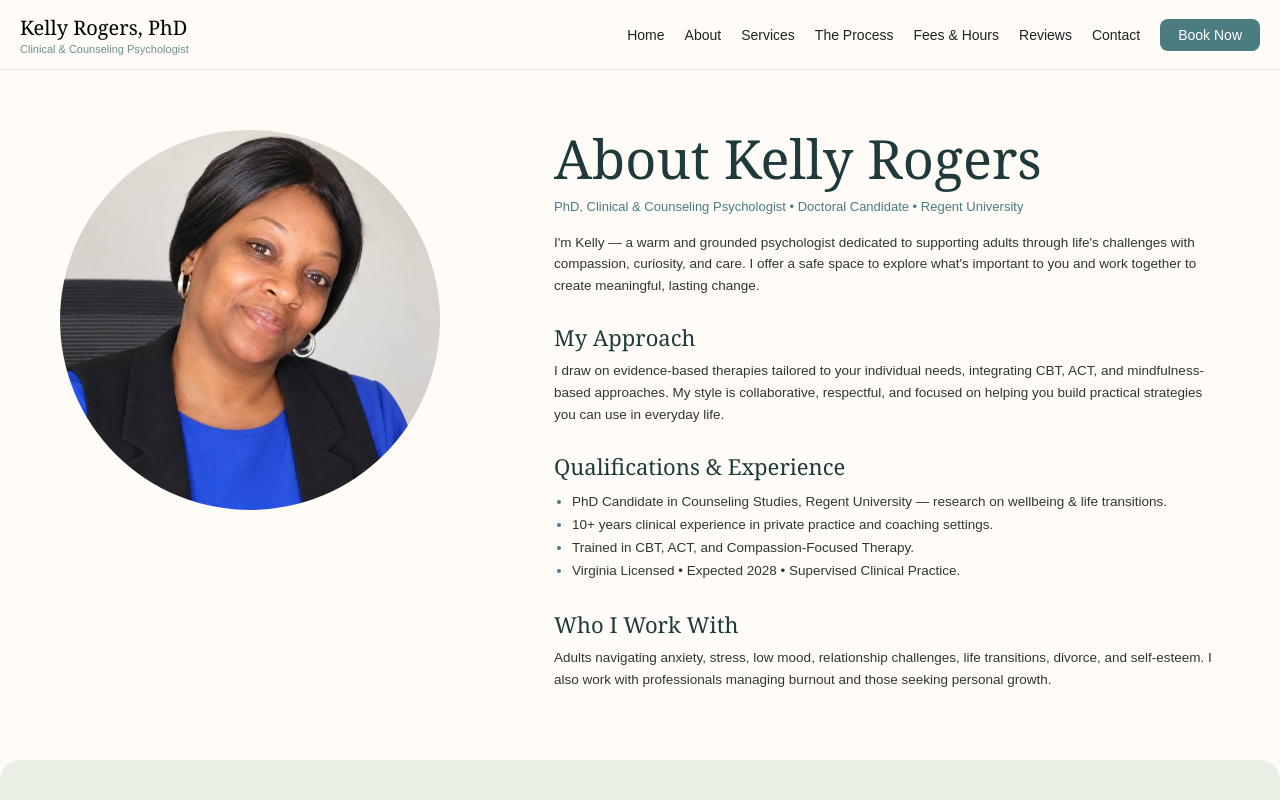
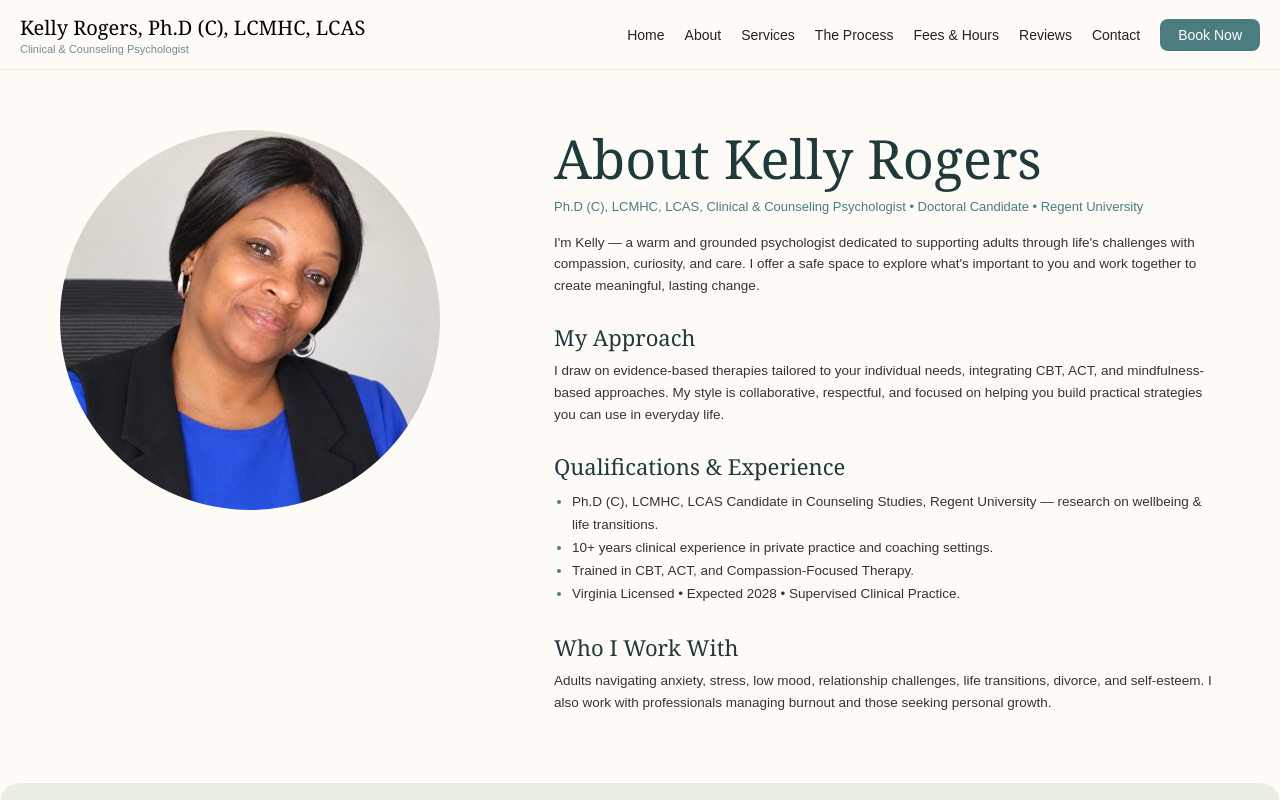
Before and after one commit to JoshuaOmosa/kelly-rogers, a Next.js app: page /about in a window 1280 px wide. Shown: the top 800 px of the page. Built offline with nearby package versions, Linux system fonts and the light colour scheme.

Commit message:
fix - dedupe credentials to single Ph.D (C), LCMHC, LCAS

```diff
--- a/app/about/page.tsx
+++ b/app/about/page.tsx
@@ -4,11 +4,11 @@ export default function AboutPage(){
       {/* HERO */}
       <section className="about-hero">
         <div className="about-img">
-          <img src="/kelly.jpg" alt="Kelly Rogers, PhD" />
+          <img src="/kelly.jpg" alt="Kelly Rogers, Ph.D (C), LCMHC, LCAS" />
         </div>
         <div className="about-text">
           <h1>About Kelly Rogers</h1>
-          <div className="cred">PhD, Clinical & Counseling Psychologist • Doctoral Candidate • Regent University</div>
+          <div className="cred">Ph.D (C), LCMHC, LCAS, Clinical & Counseling Psychologist • Doctoral Candidate • Regent University</div>
           <p className="intro">
             I'm Kelly — a warm and grounded psychologist dedicated to supporting adults through life's
             challenges with compassion, curiosity, and care. I offer a safe space to explore what's important
@@ -24,7 +24,7 @@ export default function AboutPage(){
 
           <h3>Qualifications & Experience</h3>
           <ul>
-            <li>PhD Candidate in Counseling Studies, Regent University — research on wellbeing & life transitions.</li>
+            <li>Ph.D (C), LCMHC, LCAS Candidate in Counseling Studies, Regent University — research on wellbeing & life transitions.</li>
             <li>10+ years clinical experience in private practice and coaching settings.</li>
             <li>Trained in CBT, ACT, and Compassion-Focused Therapy.</li>
             <li>Virginia Licensed • Expected 2028 • Supervised Clinical Practice.</li>
--- a/app/api/cron/route.ts
+++ b/app/api/cron/route.ts
@@ -14,7 +14,7 @@ export async function GET() {
 
   // FIX 1: From must be onboarding until domain verified in Resend
   const FROM = 'Kelly Rogers <onboarding@resend.dev>'
-  const KELLY_NOTIFY = process.env.NOTIFY_EMAIL || 'kelly@kellyrogers.com'
+  const KELLY_NOTIFY = process.env.NOTIFY_EMAIL || 'destini46@outlook.com'
 
   // 1. New leads older than 24h -> remind YOU (Kelly) - DON'T change status
   const { data: newLeads } = await supabaseAdmin
--- a/app/api/email/route.ts
+++ b/app/api/email/route.ts
@@ -10,7 +10,7 @@ export async function POST(req: Request) {
     if (!to) return NextResponse.json({ success: false, error: "Missing to" }, { status: 400 })
 
     const FROM = "Kelly Rogers <onboarding@resend.dev>"
-    const KELLY_EMAIL = "kelly@kellyrogersinteriors.com"
+    const KELLY_EMAIL = "destini46@outlook.com"
 
     if (type === "new-lead") {
       const { error } = await resend.emails.send({
@@ -27,7 +27,7 @@ export async function POST(req: Request) {
         from: FROM,
         to,
         subject: `Checking in, ${name} — your quote`,
-        html: `<p>Hi ${name},</p><p>Just checking in on the quote I sent — happy to answer any questions you have.</p><p>Warmly,<br/>Kelly Rogers, PhD</p>`
+        html: `<p>Hi ${name},</p><p>Just checking in on the quote I sent — happy to answer any questions you have.</p><p>Warmly,<br/>Kelly Rogers, Ph.D (C), LCMHC, LCAS</p>`
       })
       if (error) throw error
     }
--- a/app/components/Header.tsx
+++ b/app/components/Header.tsx
@@ -7,7 +7,7 @@ export default function Header(){
     <>
       <header className="global-header">
         <div>
-          <div className="gh-name">Kelly Rogers, PhD</div>
+          <div className="gh-name">Kelly Rogers, Ph.D (C), LCMHC, LCAS</div>
           <div className="gh-sub">Clinical & Counseling Psychologist</div>
         </div>
         <button onClick={()=>setOpen(!open)} className="gh-burger">☰</button>
--- a/app/contact/page.tsx
+++ b/app/contact/page.tsx
@@ -61,7 +61,7 @@ export default function ContactPage() {
                 value={form.name} onChange={e => setForm({...form, name: e.target.value})} />
 
               <label style={label}>Email</label>
-              <input style={input} type="email" placeholder="joshua@email.com" required
+              <input style={input} type="email" placeholder="destini46@outlook.com" required
                 value={form.email} onChange={e => setForm({...form, email: e.target.value})} />
 
               <label style={label}>Phone</label>
@@ -105,7 +105,7 @@ export default function ContactPage() {
 
             <div style={{ marginTop: 18, paddingTop: 14, borderTop: "1px solid #E8DDD0" }}>
               <div style={infoTitle}>📍 Contact Information</div>
-              <div style={infoLine}>✉️ kelly@kellyrogerspsychology.com • Virginia Beach, VA</div>
+              <div style={infoLine}>✉️ destini46@outlook.com • Virginia Beach, VA</div>
               <div style={infoLine}>🕐 Office Hours: Mon-Fri • 9:00am – 5:00pm ET</div>
               <div style={infoLine}>💻 Virginia Beach, VA • Virtual & In-Person Sessions</div>
               <div style={{ marginTop: 10 }}>
--- a/app/dashboard/login/page.tsx
+++ b/app/dashboard/login/page.tsx
@@ -20,14 +20,14 @@ export default function LoginPage(){
       <div style={{ background:"white", borderRadius:18, padding:"32px 28px", maxWidth:400, width:"100%", boxShadow:"0 12px 40px rgba(0,0,0,0.12)", borderLeft:"7px solid #4A7C7E" }}>
         <div style={{ display:"flex", gap:10, alignItems:"center", marginBottom:18 }}>
           <div style={{ width:40, height:40, background:"#4A7C7E", borderRadius:"50%", display:"flex", alignItems:"center", justifyContent:"center", color:"white" }}>🧠</div>
-          <div><div style={{ fontWeight:900, color:"#2B222B", fontSize:16 }}>Kelly Rogers Psychology</div><div style={{ fontSize:11, color:"#4A7C7E", fontWeight:700 }}>Admin Login • PhD Practice</div></div>
+          <div><div style={{ fontWeight:900, color:"#2B222B", fontSize:16 }}>Kelly Rogers Psychology</div><div style={{ fontSize:11, color:"#4A7C7E", fontWeight:700 }}>Admin Login • Ph.D (C), LCMHC, LCAS Practice</div></div>
         </div>
 
         <h1 style={{ fontFamily:"Canela, serif", fontSize:26, color:"#2B222B", margin:"0 0 6px" }}>Welcome back</h1>
         <p style={{ fontSize:13, color:"#2B222B", opacity:0.7, marginBottom:20 }}>Secure access to Lead & Inquiry Dashboard</p>
 
         <label style={label}>Email</label>
-        <input value={email} onChange={e=>setEmail(e.target.value)} style={input} placeholder="kelly@kellyrogerspsychology.com" />
+        <input value={email} onChange={e=>setEmail(e.target.value)} style={input} placeholder="destini46@outlook.com" />
 
         <label style={label}>Password</label>
         <input type="password" value={pass} onChange={e=>setPass(e.target.value)} style={input} placeholder="••••••••" />
--- a/app/fees/page.tsx
+++ b/app/fees/page.tsx
@@ -33,7 +33,7 @@ export default function FeesPage(){
      </div>
 
      <div style={card}>
-       <span style={badge}>Ph.D Private Psychotherapy Assessment • 60 min</span>
+       <span style={badge}>Ph.D (C), LCMHC, LCAS Private Psychotherapy Assessment • 60 min</span>
        <div style={price}>$300</div>
        <div style={sub}>per hour</div>
        <div style={check}>✓ Comprehensive psychological assessment</div>
--- a/app/process/page.tsx
+++ b/app/process/page.tsx
@@ -53,7 +53,7 @@ export default function ProcessPage(){
 
       <div className="cta-wrap">
         <a href="/contact" className="cta-btn">Start Your Journey — Book Consultation</a>
-        <p className="small">Kelly Rogers, PhD • Licensed Psychologist • Private & Confidential • Telehealth Available</p>
+        <p className="small">Kelly Rogers, Ph.D (C), LCMHC, LCAS • Licensed Psychologist • Private & Confidential • Telehealth Available</p>
       </div>
 
       <style>{`
```
